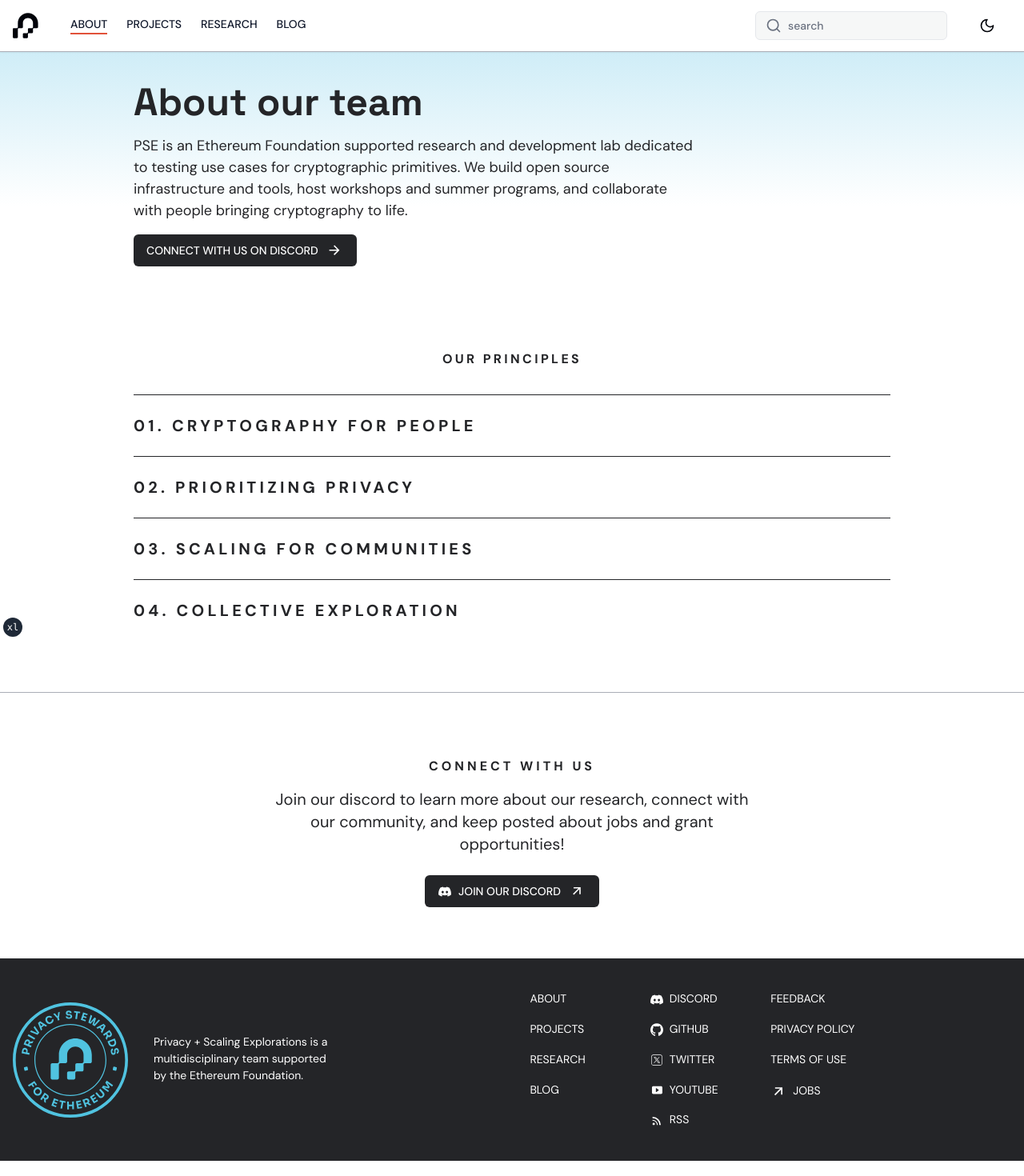
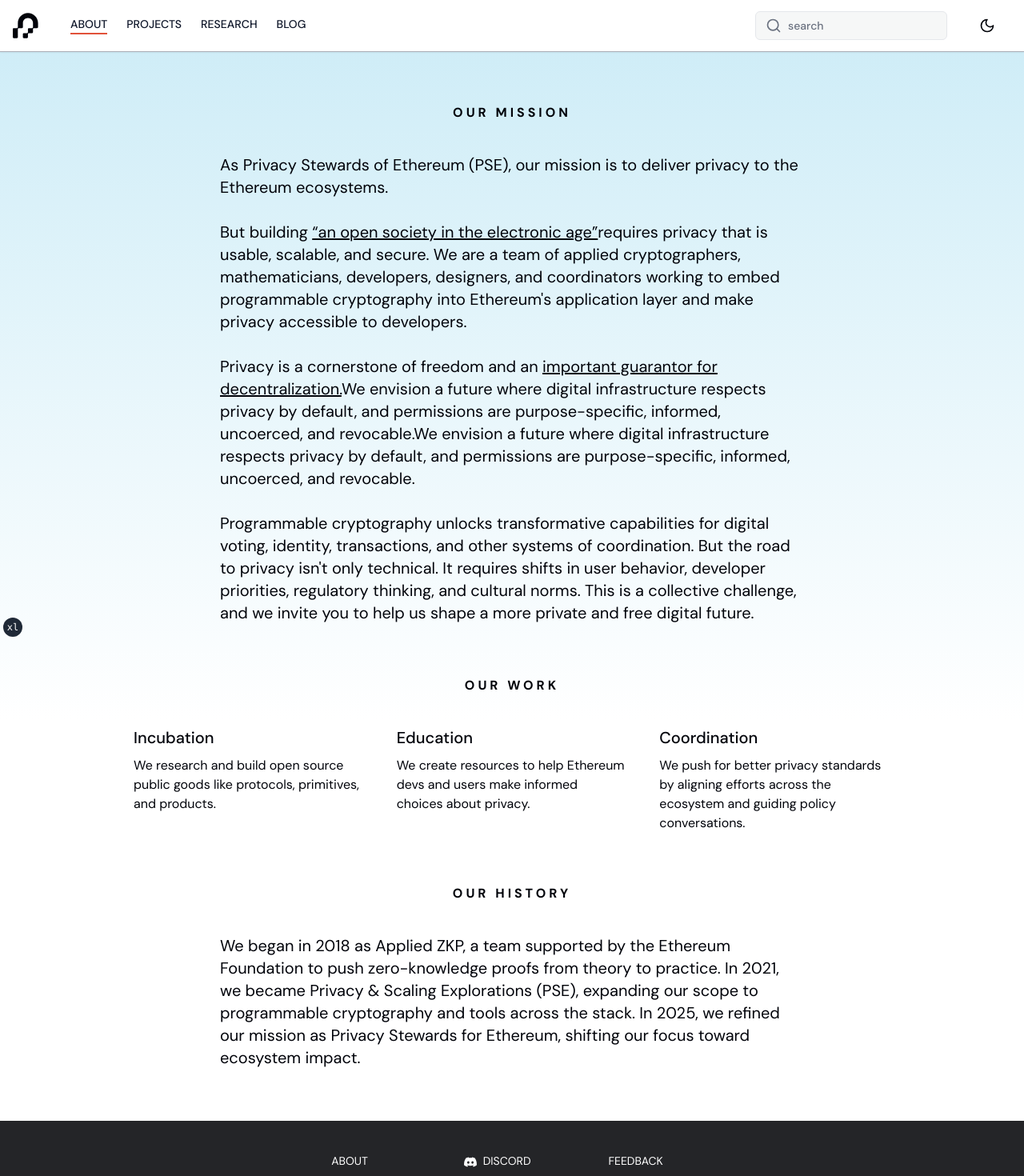
Before and after one commit to privacy-scaling-explorations/pse.dev, a Next.js app: page /about in a window 1280 px wide. Shown: the top 1470 px of the page at 80% size. Built offline with nearby package versions, Linux system fonts and the light colour scheme.

Commit message:
homepage/about v1.3

```diff
--- a/app/(pages)/about/page.tsx
+++ b/app/(pages)/about/page.tsx
@@ -1,15 +1,7 @@
 import Link from "next/link"
 
-import { siteConfig } from "@/config/site"
-import { Accordion } from "@/components/ui/accordion"
 import { AppContent } from "@/components/ui/app-content"
-import { Button } from "@/components/ui/button"
-import { Label } from "@/components/ui/label"
-import { Banner } from "@/components/banner"
-import { Divider } from "@/components/divider"
-import { Icons } from "@/components/icons"
-import { LABELS } from "@/app/labels"
-import { interpolate } from "@/lib/utils"
+
 import { Metadata } from "next"
 
 export const metadata: Metadata = {
@@ -18,89 +10,107 @@ export const metadata: Metadata = {
 }
 
 export default async function AboutPage() {
-  const principles = LABELS.ABOUT_PAGE.PRINCIPLES
+  const OurWorkItems = [
+    {
+      label: "Incubation",
+      description:
+        "We research and build open source public goods like protocols, primitives, and products.",
+    },
+    {
+      label: "Education",
+      description:
+        "We create resources to help Ethereum devs and users make informed choices about privacy.",
+    },
+    {
+      label: "Coordination",
+      description:
+        "We push for better privacy standards by aligning efforts across the ecosystem and guiding policy conversations.",
+    },
+  ]
 
   return (
     <div className="flex flex-col">
       <div className="w-full bg-page-header-gradient dark:bg-transparent-gradient">
-        <AppContent className="flex flex-col gap-4 py-10 w-full max-w-[978px] mx-auto">
-          <Label.PageTitle label={LABELS.ABOUT_PAGE.TITLE} />
-          <h6 className="font-sans text-base font-normal text-primary md:text-[18px] md:leading-[27px] md:max-w-[700px]">
-            {LABELS.ABOUT_PAGE.DESCRIPTION}
-          </h6>
+        <AppContent className="flex flex-col gap-16 py-16 w-full max-w-[978px] mx-auto">
+          <div className="flex flex-col gap-10">
+            <h2 className="font-sans text-base font-bold uppercase tracking-[4px] text-black dark:text-white text-center">
+              Our Mission
+            </h2>
+            <span className="text-xl font-sans dark:text-tuatara-200 text-black lg:max-w-[730px] mx-auto">
+              As Privacy Stewards of Ethereum (PSE), our mission is to deliver
+              privacy to the Ethereum ecosystems. <br /> <br />
+              But building{" "}
               <Link
-            href={siteConfig.links.discord}
+                href="https://www.activism.net/cypherpunk/manifesto.html"
                 target="_blank"
                 rel="noreferrer"
-            className="self-start"
-            passHref
+                className="text-black dark:text-white hover:text-orange duration-200 underline"
               >
-            <Button>
-              <div className="flex items-center gap-2">
-                <span className="text-[14px] uppercase">
-                  {interpolate(LABELS.COMMON.CONNECT_WITH_US_ON_PLATFORM, {
-                    platform: "Discord",
-                  })}
+                “an open society in the electronic age”
+              </Link>
+              {
+                "requires privacy that is usable, scalable, and secure. We are a team of applied cryptographers, mathematicians, developers, designers, and coordinators working to embed programmable cryptography into Ethereum's application layer and make privacy accessible to developers."
+              }{" "}
+              <br /> <br />
+              Privacy is a cornerstone of freedom and an{" "}
+              <Link
+                href="https://vitalik.eth.limo/general/2025/04/14/privacy.html"
+                target="_blank"
+                rel="noreferrer"
+                className="text-black dark:text-white hover:text-orange duration-200 underline"
+              >
+                important guarantor for decentralization.
+              </Link>
+              We envision a future where digital infrastructure respects privacy
+              by default, and permissions are purpose-specific, informed,
+              uncoerced, and revocable.We envision a future where digital
+              infrastructure respects privacy by default, and permissions are
+              purpose-specific, informed, uncoerced, and revocable.
+              <br /> <br />
+              {`Programmable cryptography unlocks transformative capabilities for
+            digital voting, identity, transactions, and other systems of
+            coordination. But the road to privacy isn't only technical. It
+            requires shifts in user behavior, developer priorities, regulatory
+            thinking, and cultural norms. This is a collective challenge, and we
+            invite you to help us shape a more private and free digital future.`}
             </span>
-                <Icons.arrowRight fill="white" className="h-5" />
           </div>
-            </Button>
-          </Link>
+
+          <div className="flex flex-col gap-10">
+            <h2 className="font-sans text-base font-bold uppercase tracking-[4px] text-black dark:text-white text-center">
+              Our Work
+            </h2>
+            <div className="grid grid-cols-1 gap-10 lg:grid-cols-3 max-auto">
+              {OurWorkItems?.map((item, index) => (
+                <div className="flex flex-col gap-6 w-full lg:max-w-[300px]">
+                  <article className="flex flex-col gap-2" key={index}>
+                    <h6 className="font-sans text-xl font-medium text-black dark:text-white">
+                      {item.label}
+                    </h6>
+                    <p className="font-sans text-base font-normal text-black dark:text-white">
+                      {item.description}
+                    </p>
+                  </article>
+                </div>
+              ))}
+            </div>
+          </div>
+
+          <div className="flex flex-col gap-10">
+            <h2 className="font-sans text-base font-bold uppercase tracking-[4px] text-black dark:text-white text-center">
+              Our History
+            </h2>
+            <span className="text-xl font-sans dark:text-tuatara-200 text-black lg:max-w-[730px] mx-auto">
+              We began in 2018 as Applied ZKP, a team supported by the Ethereum
+              Foundation to push zero-knowledge proofs from theory to practice.
+              In 2021, we became Privacy & Scaling Explorations (PSE), expanding
+              our scope to programmable cryptography and tools across the stack.
+              In 2025, we refined our mission as Privacy Stewards for Ethereum,
+              shifting our focus toward ecosystem impact.
+            </span>
+          </div>
         </AppContent>
       </div>
-      <Divider.Section className="bg-background">
-        <div className="flex justify-center">
-          <AppContent className="container flex w-full max-w-[978px] flex-col gap-8 py-10 md:py-16">
-            <Label.Section
-              className="text-center"
-              label={LABELS.ABOUT_PAGE.OUR_PRINCIPLES_TITLE}
-            />
-            <Accordion
-              type="multiple"
-              items={[
-                ...principles.map((principle: any, index: number) => {
-                  return {
-                    label: principle.TITLE,
-                    value: index.toString(),
-                    children: (
-                      <span className="flex flex-col gap-6 break-words pb-12 font-sans text-lg font-normal leading-[150%]">
-                        {principle.DESCRIPTION.map(
-                          (description: string, index: number) => {
-                            return <p key={index}>{description}</p>
-                          }
-                        )}
-                      </span>
-                    ),
-                  }
-                }),
-              ]}
-            />
-          </AppContent>
-        </div>
-
-        <Banner
-          title={LABELS.ABOUT_PAGE.BANNER.TITLE}
-          subtitle={LABELS.ABOUT_PAGE.BANNER.SUBTITLE}
-        >
-          <Link
-            href={siteConfig.links.discord}
-            target="_blank"
-            rel="noreferrer"
-            className="w-fit mx-auto"
-            passHref
-          >
-            <Button>
-              <div className="flex items-center gap-2">
-                <Icons.discord fill="white" className="h-4" />
-                <span className="text-[14px] uppercase">
-                  {LABELS.COMMON.JOIN_OUR_DISCORD}
-                </span>
-                <Icons.externalUrl fill="white" className="h-5" />
-              </div>
-            </Button>
-          </Link>
-        </Banner>
-      </Divider.Section>
     </div>
   )
 }
--- a/app/labels.ts
+++ b/app/labels.ts
@@ -1,44 +1,12 @@
 export const LABELS = {
   ABOUT_PAGE: {
-    TITLE: "About our team",
     DESCRIPTION:
       "PSE is an Ethereum Foundation supported research and development lab dedicated to testing use cases for cryptographic primitives. We build open source infrastructure and tools, host workshops and summer programs, and collaborate with people bringing cryptography to life.",
-    OUR_PRINCIPLES_TITLE: "Our Principles",
     BANNER: {
       TITLE: "Connect with us",
       SUBTITLE:
         "Join our discord to learn more about our research, connect with our community, and keep posted about jobs and grant opportunities!",
     },
-    PRINCIPLES: [
-      {
-        TITLE: "01. Cryptography for people",
-        DESCRIPTION: [
-          "Cryptography is everywhere: every time you connect to a secure site, log in with a password or unlock your phone, you're seeing cryptography in action. With 'programmable' cryptography (like zero knowledge proofs, multi-party computation or homomorphic encryption) we can make verifiable claims about secret information without revealing the information itself.",
-          " This can be applied to identity management, collusion resistance, anonymous communication and so much more. We're building a library of dev tools, research papers, and prototypes that are open source and free for everyone to use. We hope our resources inspire people to innovate the technologies that their communities need.",
-        ],
-      },
-      {
-        TITLE: "02. Prioritizing privacy",
-        DESCRIPTION: [
-          "We believe that privacy is a fundamental right. We want to be part of building an internet that divests from invasive data practices, and instead gives people real choices about who has access to their personal information.",
-          " Permission should be purpose specific, revocable, informed and uncoerced. We make tools that help people to securely authenticate themselves, make confidential transactions on the blockchain, and respect and preserve user privacy.",
-        ],
-      },
-      {
-        TITLE: "03. Scaling for communities",
-        DESCRIPTION: [
-          "Zero knowledge proofs can verify computations quickly and cheaply, helping decentralized systems like Ethereum become more efficient. We research, design and share scaling solutions that anyone can use to contribute to a stronger and more practical digital public infrastructure.",
-          " We also grow our community by supporting the next generation of builders. We host immersive  programs for students and lecture series that are open to everyone interested in building with cryptography.",
-        ],
-      },
-      {
-        TITLE: "04. Collective exploration",
-        DESCRIPTION: [
-          "We are cultivating a diverse and multidisciplinary team to explore the emerging zero knowledge ecosystem. PSE is made up of programmers, engineers, and mathematicians working alongside creatives and community organizers to collaboratively discover the potential of programmable cryptography.",
-          "We experiment in the open and welcome contributions, integrations, forks, or feedback on all of our projects.",
-        ],
-      },
-    ],
   },
   BLOG_PAGE: {
     TITLE: "Blog",
@@ -172,9 +140,12 @@ export const LABELS = {
     MORE_POSTS: "More posts",
   },
   HOMEPAGE: {
-    HEADER_TITLE: "Privacy + Scaling Explorations",
+    MISSION:
+      "We believe Ethereum is the foundation of a freer digital world, but we will not reach its full potential without privacy. We’re building cryptographic tools, co-creating standards, and coordinating throughout the ecosystem to make privacy practical for Ethereum.",
+    MISSION_BUTTON: "LEARN MORE ABOUT US",
+    HEADER_TITLE: "Privacy Stewards of Ethereum",
     HEADER_SUBTITLE:
-      "PSE is a research and development lab with a mission of making cryptography useful for human collaboration. We build open source tooling with things like zero-knowledge proofs, multiparty computation, homomorphic encryption, Ethereum, and more.",
+      "PSE is a research and development lab delivering privacy to the Ethereum ecosystem",
     WHO_WE_ARE: "Who we are",
     WHO_WE_ARE_DESCRIPTION:
       "PSE is a research lab building free tools that expand the world of cryptography.",
@@ -329,20 +300,17 @@ export const LABELS = {
     WHAT_WE_DO: "What we do",
     WHAT_WE_DO_DESCRIPTION:
       "PSE is a multidisciplinary team creating open source privacy and scaling tools for the next generation's internet.",
-    PRIVACY: {
-      TITLE: "Privacy",
+    BUILD: {
+      TITLE: "Build",
       DESCRIPTION:
-        "We believe privacy is a social good that should be accessible to everyone. That's why we're creating open source tools that help people choose what, how, when, and where they share.",
+        "We develop open source tools for things like data provenance, private identity, voting, and more to make privacy a core feature of Ethereum's application layer.",
+      ACTION: "See our projects",
     },
-    SCALING: {
-      TITLE: "Scaling",
+    RESEARCH: {
+      TITLE: "Research",
       DESCRIPTION:
-        "Our infrastructure helps communities grow by making Ethereum more efficient and accessible. From account abstraction and reducing transaction costs, to rollups and zkEVM, we are building towards an interoperable future.",
-    },
-    EXPLORATIONS: {
-      TITLE: "Explorations",
-      DESCRIPTION:
-        "We are mapping the emerging zero knowledge ecosystem through collective experimentation. We collaborate, share what we learn, and welcome contributions from around the world.",
+        "We benchmark primitives, systematize knowledge, and explore new ideas with the potential to transform the capabilities and impact of programmable cryptography.",
+      ACTION: "See our research",
     },
   },
   CORE_PROGRAM_FAQ: [
--- a/components/banner.tsx
+++ b/components/banner.tsx
@@ -22,7 +22,7 @@ const Banner = ({ title, subtitle, children }: BannerProps) => {
               title
             )}
             {subtitle && (
-              <span className="md:max-w-[600px] font-normal font-sans text-xl text-primary dark:text-white">
+              <span className="md:max-w-[600px] font-normal font-sans text-base text-primary dark:text-white">
                 {subtitle}
               </span>
             )}
--- a/components/sections/HomepageVideoFeed.tsx
+++ b/components/sections/HomepageVideoFeed.tsx
@@ -70,7 +70,7 @@ export const HomepageVideoFeed = () => {
   const { data: videos = [], isLoading, isError } = useYoutube()
 
   return (
-    <section className="mx-auto px-6 lg:px-8 py-10 lg:py-16 bg-tuatara-950 dark:bg-black">
+    <section className="mx-auto px-6 lg:px-8 py-10 lg:py-16 bg-tuatara-950 dark:bg-black w-full">
       <AppContent className="flex flex-col gap-8 lg:max-w-[1200px] w-full">
         <div className="col-span-1 lg:col-span-4">
           <h2 className="font-sans text-base font-bold uppercase tracking-[4px] text-white text-center">
--- a/components/site-footer.tsx
+++ b/components/site-footer.tsx
@@ -50,21 +50,7 @@ export function SiteFooter() {
   return (
     <footer className="flex flex-col">
       <div className="bg-tuatara-950 text-white py-8 text-left text-[14px] dark:bg-black dark:border-t dark:border-anakiwa-800">
-        <AppContent className="grid grid-cols-1 justify-between gap-10 py-2 lg:grid-cols-[400px_1fr] lg:gap-24">
-          <div className="order-1 flex flex-col items-center gap-4 md:flex-row md:gap-8">
-            <Image
-              width={140}
-              height={140}
-              src="/logos/pse-badge-blue.svg"
-              alt="logo PSE"
-              className="h-36 w-36"
-            />
-            <span className="text-center font-sans text-sm leading-[21px] md:text-left">
-              {LABELS.COMMON.FOOTER.DESCRIPTION}
-            </span>
-          </div>
-          <div className="order-2 grid grid-cols-1 justify-between gap-10 uppercase lg:grid-cols-5 lg:gap-0">
-            <div>{/* spacer */}</div>
+        <AppContent className="flex gap-10 py-2 lg:gap-24 justify-center">
           <LinksWrapper>
             {MAIN_NAV.map(
               (
@@ -150,6 +136,14 @@ export function SiteFooter() {
                 }
               />
             </Link>
+            <Link
+              href={siteConfig.links.jobs}
+              target="_blank"
+              rel="noreferrer"
+              className="flex items-center gap-2"
+            >
+              <ItemLabel label="Jobs" external />
+            </Link>
           </LinksWrapper>
           <LinksWrapper>
             <Link
@@ -173,16 +167,7 @@ export function SiteFooter() {
             >
               <ItemLabel label={LABELS.COMMON.FOOTER.TERMS_OF_USE} />
             </Link>
-              <Link
-                href={siteConfig.links.jobs}
-                target="_blank"
-                rel="noreferrer"
-                className="flex items-center gap-2"
-              >
-                <ItemLabel label="Jobs" external />
-              </Link>
           </LinksWrapper>
-          </div>
         </AppContent>
       </div>
     </footer>
--- a/components/ui/button.tsx
+++ b/components/ui/button.tsx
@@ -25,6 +25,8 @@ const buttonVariants = cva(
         blue: "bg-anakiwa-950 text-white",
         search:
           "bg-[#F6F7F7] hover:bg-[#E9ECEF] text-gray-500 border border-gray-200 rounded-md",
+        transparent:
+          "bg-transparent text-white border text-anakiwa-400 border-anakiwa-400 border",
       },
       size: {
         default: "h-10 py-2 px-4 text-lg",
@@ -35,7 +37,15 @@ const buttonVariants = cva(
     },
     compoundVariants: [
       {
-        variant: ["default", "orange", "black", "white", "blue", "search"],
+        variant: [
+          "default",
+          "orange",
+          "black",
+          "white",
+          "blue",
+          "search",
+          "transparent",
+        ],
         className:
           "dark:bg-transparent dark:border dark:border-anakiwa-400 dark:text-anakiwa-400 dark:hover:bg-anakiwa-400/20 dark:hover:text-anakiwa-400",
       },
--- a/tailwind.config.js
+++ b/tailwind.config.js
@@ -53,6 +53,7 @@ module.exports = {
           900: "#184F62",
           800: "#175E75",
           950: "#103241",
+          975: "#081519",
         },
         tuatara: {
           100: "#E5E6E8",
```
Also changed, not shown: app/(pages)/page.tsx (+31 -8 lines), components/sections/WhatWeDo.tsx (+39 -36 lines), hooks/useAppSettings.ts (+0 -27 lines), public/logos/pse-badge-blue.svg (deleted). Lines whose indentation alone changed are shown as unchanged.
